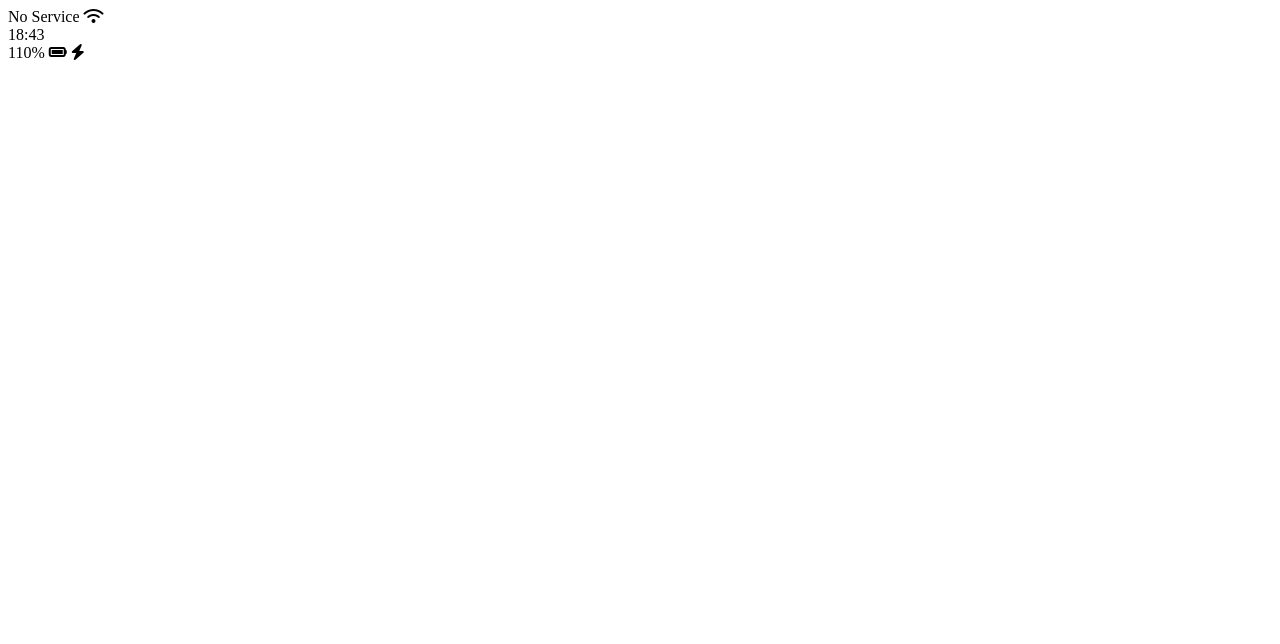
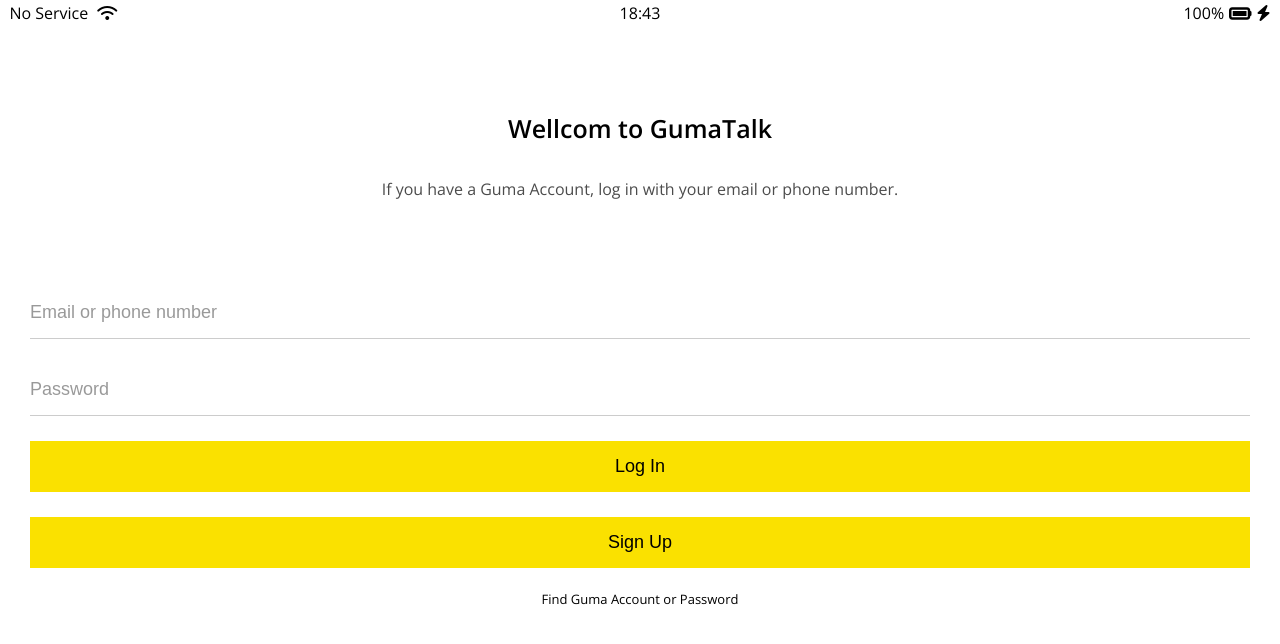
Before and after one commit to Kozy5/kokoa-clone-2021, a plain HTML site: page index.html in a window 1280 px wide. Drawn offline with nearby package versions, Linux system fonts and the light colour scheme.

Commit message:
#2 screen login page

```diff
--- /dev/null
+++ b/css/components/status-bar.css
@@ -0,0 +1,24 @@
+.status-bar {
+  display: flex;
+  justify-content: center;
+  padding: 5px 3px;
+}
+.status-bar__column {
+  width: 33%;
+}
+.status-bar__column:first-child span {
+  margin-right: 5px;
+}
+.status-bar__column:nth-child(2) {
+  display: flex;
+  justify-content: center;
+}
+.status-bar__column:last-child {
+  display: flex;
+  justify-content: flex-end;
+  align-items: center;
+}
+
+.status-bar__column .fa-battery-full {
+  margin: 0px 5px;
+}
--- /dev/null
+++ b/css/reset.css
@@ -0,0 +1,133 @@
+/* http://meyerweb.com/eric/tools/css/reset/
+   v2.0 | 20110126
+   License: none (public domain)
+*/
+
+html,
+body,
+div,
+span,
+applet,
+object,
+iframe,
+h1,
+h2,
+h3,
+h4,
+h5,
+h6,
+p,
+blockquote,
+pre,
+a,
+abbr,
+acronym,
+address,
+big,
+cite,
+code,
+del,
+dfn,
+em,
+img,
+ins,
+kbd,
+q,
+s,
+samp,
+small,
+strike,
+strong,
+sub,
+sup,
+tt,
+var,
+b,
+u,
+i,
+center,
+dl,
+dt,
+dd,
+ol,
+ul,
+li,
+fieldset,
+form,
+label,
+legend,
+table,
+caption,
+tbody,
+tfoot,
+thead,
+tr,
+th,
+td,
+article,
+aside,
+canvas,
+details,
+embed,
+figure,
+figcaption,
+footer,
+header,
+hgroup,
+menu,
+nav,
+output,
+ruby,
+section,
+summary,
+time,
+mark,
+audio,
+video {
+  margin: 0;
+  padding: 0;
+  border: 0;
+  font-size: 100%;
+  font: inherit;
+  vertical-align: baseline;
+}
+/* HTML5 display-role reset for older browsers */
+article,
+aside,
+details,
+figcaption,
+figure,
+footer,
+header,
+hgroup,
+menu,
+nav,
+section {
+  display: block;
+}
+body {
+  line-height: 1;
+}
+ol,
+ul {
+  list-style: none;
+}
+blockquote,
+q {
+  quotes: none;
+}
+blockquote:before,
+blockquote:after,
+q:before,
+q:after {
+  content: "";
+  content: none;
+}
+table {
+  border-collapse: collapse;
+  border-spacing: 0;
+}
+
+input:focus {
+  outline: none;
+}
--- /dev/null
+++ b/css/screen/login.css
@@ -0,0 +1,54 @@
+.welcome-header {
+  margin: 90px 0px;
+  text-align: center;
+  display: flex;
+  flex-direction: column;
+  align-items: center;
+}
+
+.welcome-header__title {
+  margin-bottom: 40px;
+  font-size: 25px;
+  font-weight: 600;
+}
+
+.welcome-header__text {
+  width: 50%;
+  opacity: 0.7;
+}
+
+.login-form {
+  display: flex;
+  flex-direction: column;
+  margin: 0px 30px;
+}
+
+.login-form input {
+  border: none;
+  padding: 15px 0px;
+  font-size: 18px;
+  margin-bottom: 25px;
+}
+
+.login-form input::placeholder {
+  color: rgba(0, 0, 0, 0.4);
+}
+
+.login-form input[type="submit"] {
+  background-color: var(--yellow);
+}
+.login-form input:not([type="submit"]) {
+  border-bottom: 1px solid rgba(0, 0, 0, 0.2);
+  transition: border-bottom-color 0.3s ease-in-out;
+}
+
+.login-form input:focus {
+  border-bottom-color: var(--yellow);
+}
+
+.login-form a {
+  text-align: center;
+  color: inherit;
+  text-decoration: none;
+  font-size: 13px;
+}
--- /dev/null
+++ b/css/styles.css
@@ -0,0 +1,9 @@
+@import url("https://fonts.googleapis.com/css2?family=Open+Sans:wght@400;600&family=Yellowtail&display=swap");
+@import "reset.css";
+@import "components/status-bar.css";
+@import "variables.css";
+@import "screen/login.css";
+
+body {
+  font-family: "Open Sans", sans-serif;
+}
--- /dev/null
+++ b/css/variables.css
@@ -0,0 +1,3 @@
+:root {
+  --yellow: #fae100;
+}
--- a/index.html
+++ b/index.html
@@ -1,13 +1,14 @@
 <!DOCTYPE html>
 <html lang="en">
   <head>
+    <link rel="stylesheet" href="css/styles.css" />
     <meta charset="UTF-8" />
     <meta http-equiv="X-UA-Compatible" content="IE=edge" />
     <meta name="viewport" content="width=device-width, initial-scale=1.0" />
-    <title>Welcome to Kokoa Talk</title>
+    <title>Welcome to Guma Talk</title>
   </head>
   <body>
-    <div id="status-bar">
+    <div class="status-bar">
       <div class="status-bar__column">
         <span>No Service</span>
         <i class="fas fa-wifi"></i>
@@ -16,11 +17,38 @@
         <span>18:43</span>
       </div>
       <div class="status-bar__column">
-        <span>110%</span>
-        <i class="fas fa-battery-full"></i>
+        <span>100%</span>
+        <i class="fas fa-battery-full fa-lg"></i>
         <i class="fas fa-bolt"></i>
       </div>
     </div>
+
+    <header class="welcome-header">
+      <h1 class="welcome-header__title">Wellcom to GumaTalk</h1>
+      <p class="welcome-header__text">
+        If you have a Guma Account, log in with your email or phone number.
+      </p>
+    </header>
+
+    <form class="login-form">
+      <input
+        class="login-form__border-bottom"
+        type="text"
+        required
+        placeholder="Email or phone number"
+      />
+      <input
+        class="login-form__border-bottom"
+        type="password"
+        required
+        placeholder="Password"
+      />
+      <input type="submit" value="Log In" />
+      <input type="submit" value="Sign Up" />
+
+      <a href="#">Find Guma Account or Password</a>
+    </form>
+
     <script
       src="https://kit.fontawesome.com/f7affbdaa9.js"
       crossorigin="anonymous"
```
